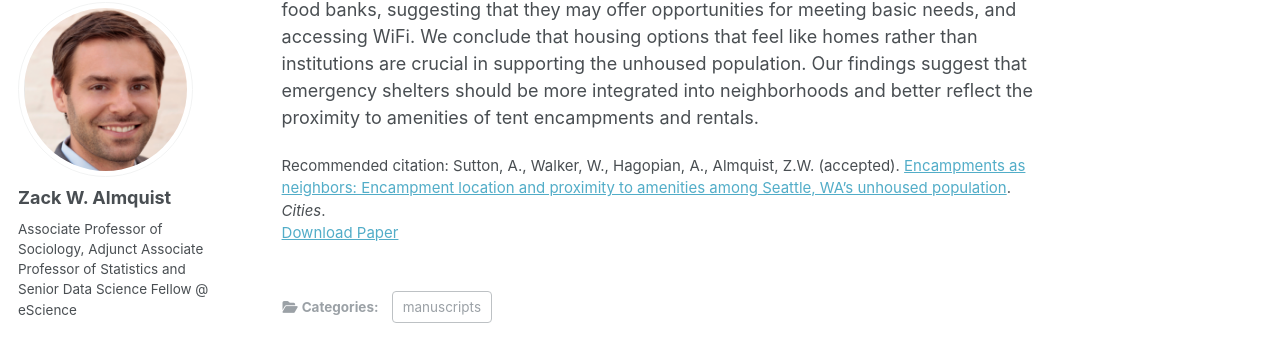
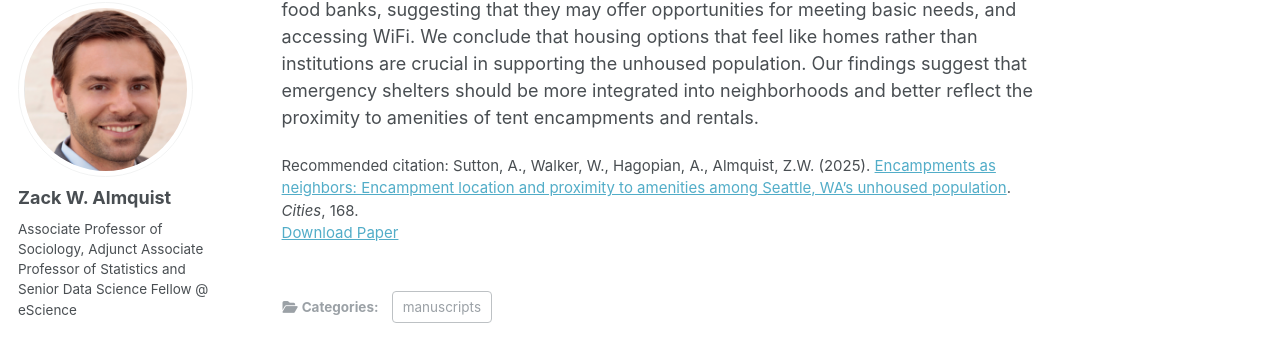
Before and after one commit to zalmquist/zalmquist.github.io, a Jekyll site: the page built from _publications/2025-08-01-cities.md, in a window 1280 px wide and 900 px high, scrolled down 587 px. Shown: the part 104-445 px from the top of the window. Built offline with Jekyll 4.4.1, drawn with Linux system fonts in a browser that asks for light colours; some web fonts are replaced.

Commit message:
Update 2025-08-01-cities.md

```diff
--- a/_publications/2025-08-01-cities.md
+++ b/_publications/2025-08-01-cities.md
@@ -6,8 +6,8 @@ permalink: /publication/2025-08-01-cities
 excerpt: ''
 date: 2025-08-01
 venue: 'Cities'
-paperurl: 'https://files.osf.io/v1/resources/52hfx_v1/providers/osfstorage/672935b3db51eedd9cbaa3e1?action=download&direct&version=1'
-citation: 'Sutton, A., Walker, W., Hagopian, A., Almquist, Z.W. (accepted). <a href="">Encampments as neighbors: Encampment location and proximity to amenities among Seattle, WA’s unhoused population</a>. <i>Cities</i>.'
+paperurl: 'https://doi.org/10.1016/j.cities.2025.106348'
+citation: 'Sutton, A., Walker, W., Hagopian, A., Almquist, Z.W. (2025). <a href="https://doi.org/10.1016/j.cities.2025.106348">Encampments as neighbors: Encampment location and proximity to amenities among Seattle, WA’s unhoused population</a>. <i>Cities</i>, 168.'
 ---
 
 
```
